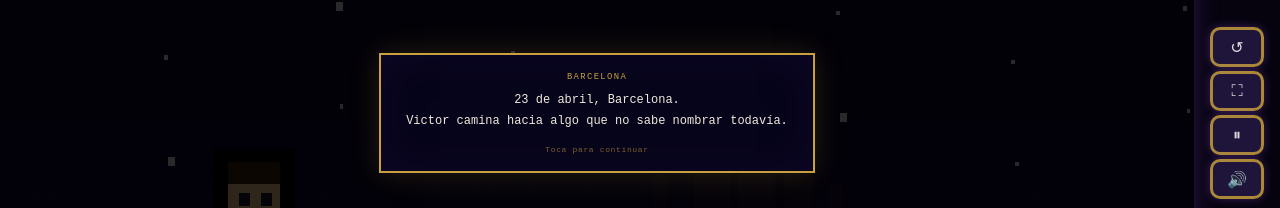
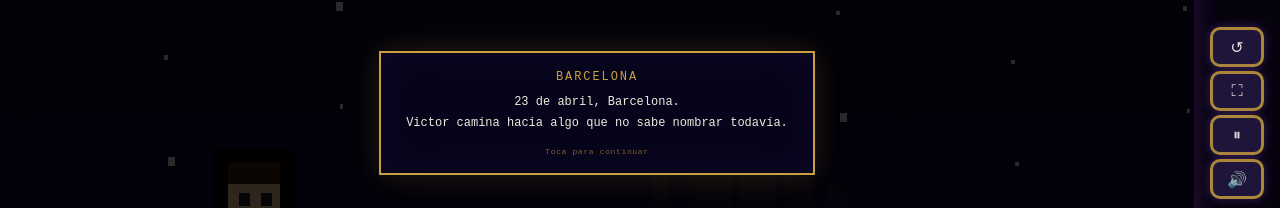
Before and after one commit to martamateu/SantJordi, a React (Vite) app: page / in a window 1280 px wide. Shown: the part 287-495 px from the top of the page. Built offline with nearby package versions, Linux system fonts and the light colour scheme.

Commit message:
fix: zone 2 back to Gym, fix ZONES array formatting, bigger dialog-zone title

```diff
--- a/src/App.css
+++ b/src/App.css
@@ -85,7 +85,7 @@ body {
 
 .dialog-zone {
   color: #c8a040;
-  font-size: 0.55rem;
+  font-size: 0.75rem;
   text-transform: uppercase;
   letter-spacing: 0.16em;
   margin-bottom: 0.5rem;
--- a/src/App.jsx
+++ b/src/App.jsx
@@ -144,11 +144,12 @@ const SCALE = 2          // canvas pixels per logical pixel → 640×360
 const GROUND = CH - 32
 
 const ZONES = [
-  { name: 'Barcelona', bgTop: '#040214', bgBot: '#120840', gc: '#6650a0', len: 700 },
-  { name: 'Bosque',    bgTop: '#010f08', bgBot: '#063520', gc: '#1e5014', len: 700 },
-  { name: 'Ruinas',    bgTop: '#080714', bgBot: '#1a1428', gc: '#42325a', len: 520 },  { name: 'Dragón',    bgTop: '#140100', bgBot: '#380500', gc: '#8a1808', len: 480 },
-  { name: 'Jardín',    bgTop: '#011008', bgBot: '#053818', gc: '#225810', len: 600 },
-  { name: 'Final',        bgTop: '#040118', bgBot: '#160850', gc: '#4a2878', len: 480 },
+  { name: 'Barcelona',   bgTop: '#040214', bgBot: '#120840', gc: '#6650a0', len: 700 },
+  { name: 'Bosque',      bgTop: '#010f08', bgBot: '#063520', gc: '#1e5014', len: 700 },
+  { name: 'Gym',         bgTop: '#080714', bgBot: '#1a1428', gc: '#42325a', len: 520 },
+  { name: 'Dragón',      bgTop: '#140100', bgBot: '#380500', gc: '#8a1808', len: 480 },
+  { name: 'Jardín',      bgTop: '#011008', bgBot: '#053818', gc: '#225810', len: 600 },
+  { name: 'Final',       bgTop: '#040118', bgBot: '#160850', gc: '#4a2878', len: 480 },
 ]
 
 const DIALOGS = [
```
